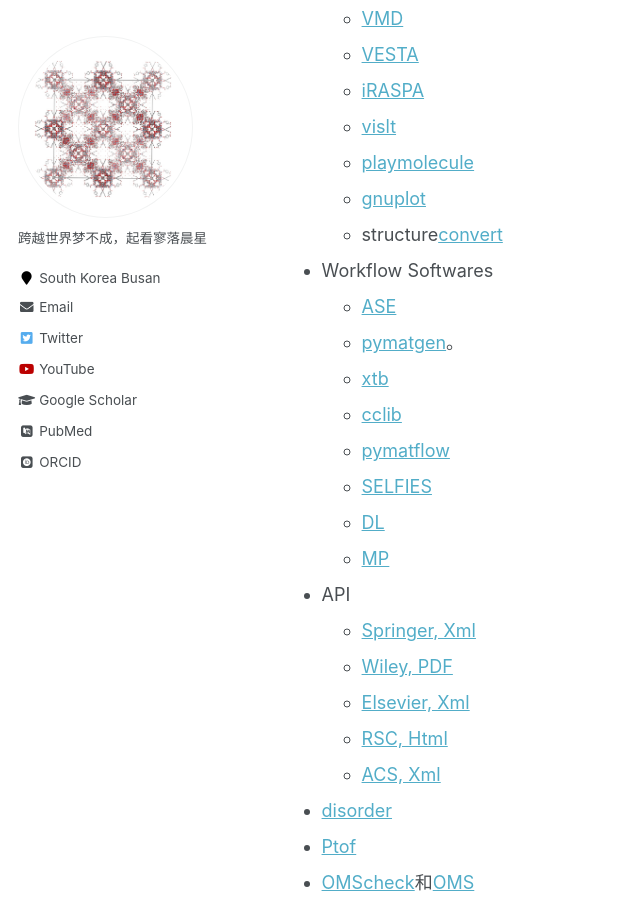
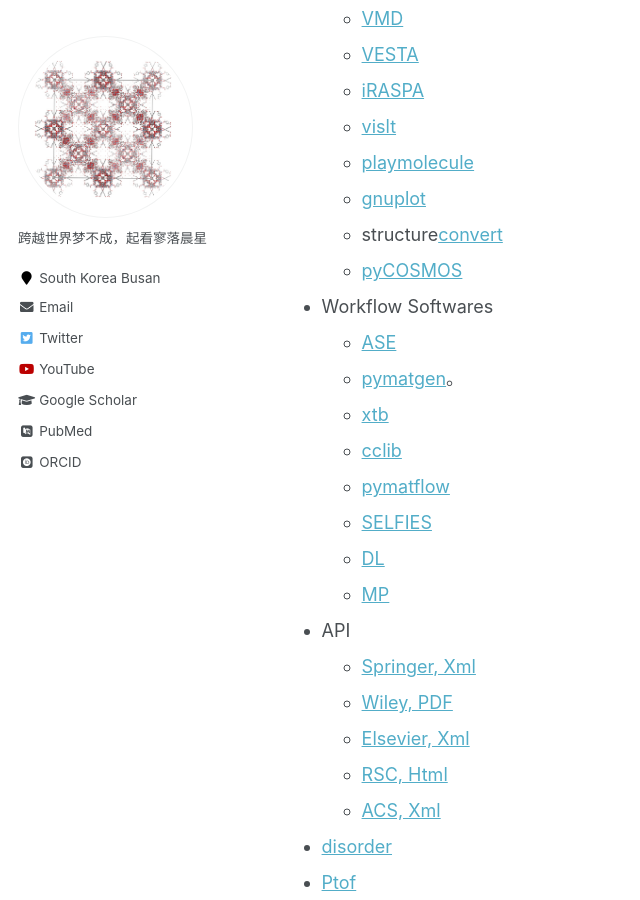
Before and after one commit to sxm13/ZGBshenxiaomoCV.github.io, a Jekyll site: the page built from _pages/markdown.md, in a window 1280 px wide and 900 px high, scrolled down 1885 px. Shown: the whole window, without its empty margins (0-640 px from the left). Built offline with Jekyll 4.4.1, drawn with Linux system fonts in a browser that asks for light colours; some web fonts are replaced.

Commit message:
Update markdown.md

```diff
--- a/_pages/markdown.md
+++ b/_pages/markdown.md
@@ -61,6 +61,7 @@
   * [playmolecule](https://open.playmolecule.org/)
   * [gnuplot](http://lowrank.net/gnuplot/index-e.html)
   * structure[convert](https://www.cheminfo.org/Chemistry/Cheminformatics/FormatConverter/index.html)
+  * [pyCOSMOS](https://github.com/shivamrkparashar/pyCOSMOS)
 
 * Workflow Softwares
   * [ASE](https://wiki.fysik.dtu.dk/ase/index.html)
```
